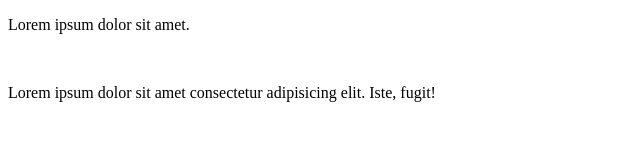
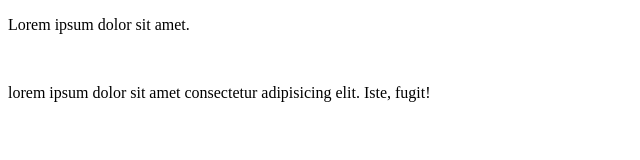
Before and after one commit to Denis999777/lesson-3, a plain HTML site: page index.html in a window 1280 px wide. Shown: the full height of the page, 0-640 px from the left. Drawn offline with Linux system fonts and the light colour scheme.

Commit message:
modified:   index.html

```diff
--- a/index.html
+++ b/index.html
@@ -9,7 +9,7 @@
     <div>
         <p>Lorem ipsum dolor sit amet.</p>
         <br>
-        <p>Lorem ipsum dolor sit amet consectetur adipisicing elit. Iste, fugit!</p>
+        <p>lorem ipsum dolor sit amet consectetur adipisicing elit. Iste, fugit!</p>
     </div>
 </body>
 </html>
```
